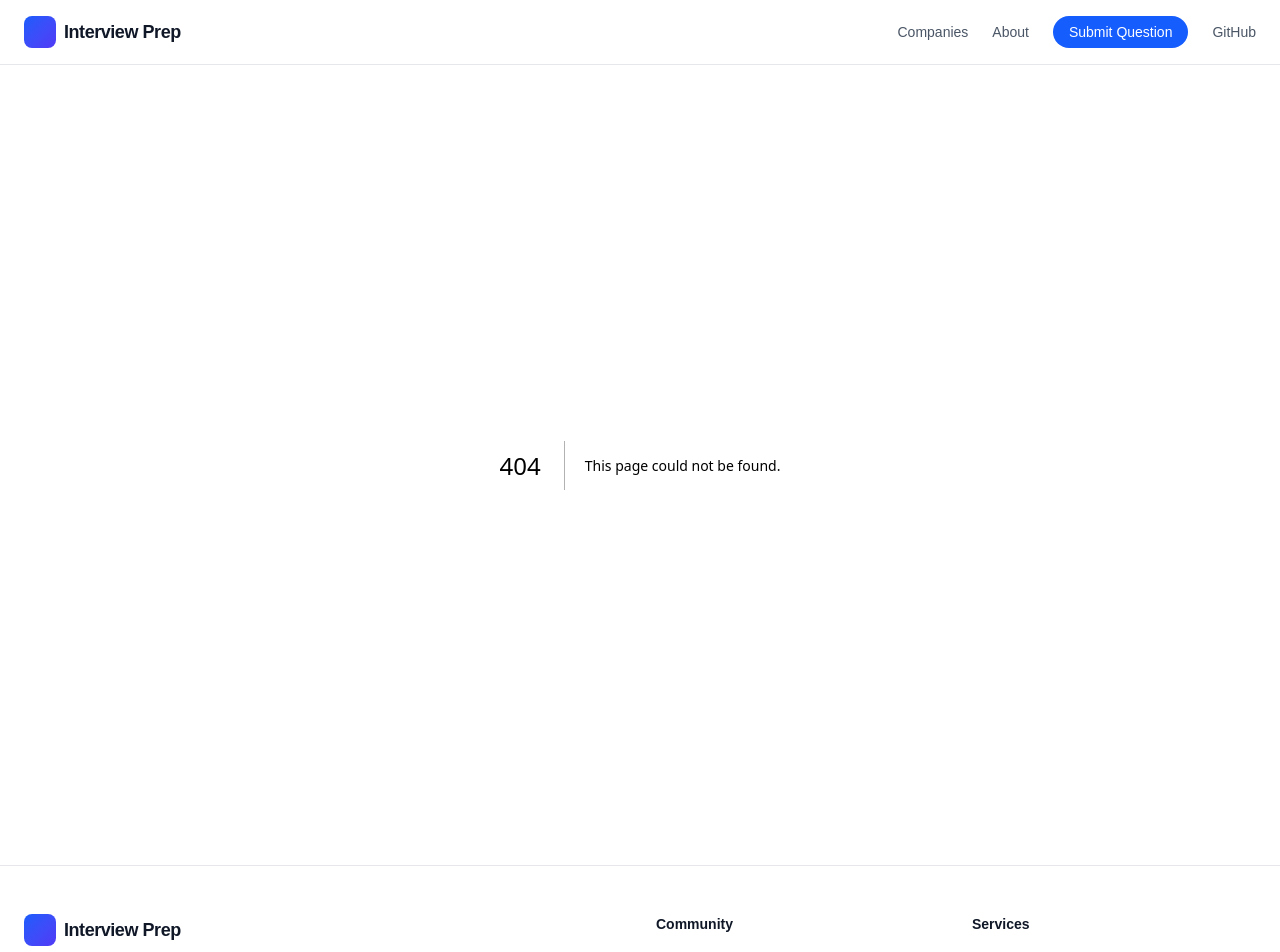
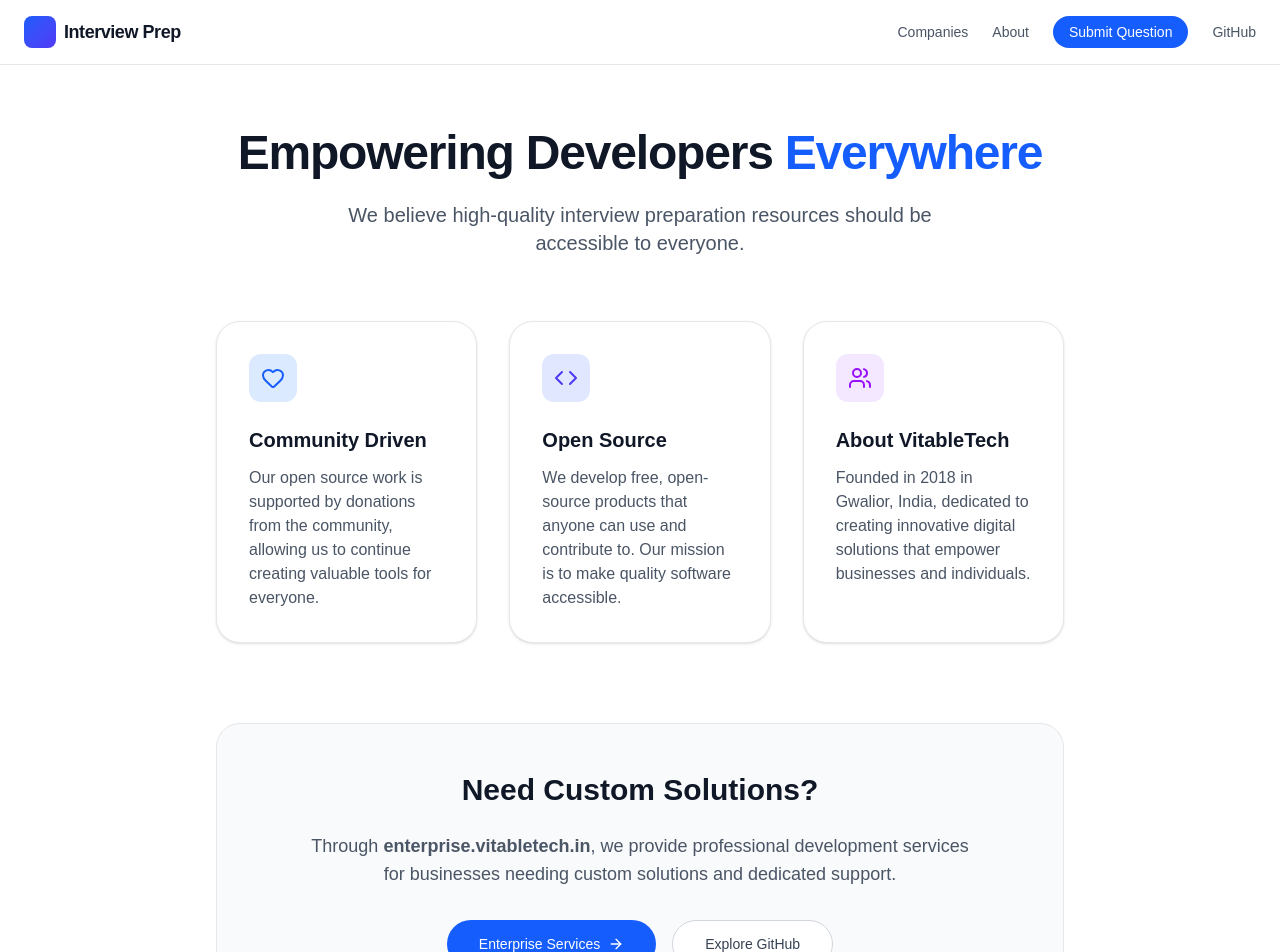
Before and after one commit to vitabletech/Interview-Questions-Collection, a Next.js app: page /about in a window 1280 px wide. Before the commit this address had no page. Shown: the top 952 px of the page. Built offline with nearby package versions, Linux system fonts and the light colour scheme.

Commit message:
feat: add about page

```diff
--- /dev/null
+++ b/src/app/about/page.tsx
@@ -0,0 +1,81 @@
+import Link from "next/link";
+import { ArrowRight, Code, Heart, Users } from "lucide-react";
+
+export const metadata = {
+  title: "About VitableTech | Interview Prep",
+  description: "Learn about VitableTech, our mission to create open-source tools, and our commitment to the developer community.",
+};
+
+export default function AboutPage() {
+  return (
+    <div className="container mx-auto px-4 py-16 md:px-6 max-w-4xl">
+      <div className="text-center mb-16">
+        <h1 className="text-4xl font-extrabold tracking-tight text-gray-900 dark:text-gray-50 sm:text-5xl mb-6">
+          Empowering Developers <span className="text-blue-600">Everywhere</span>
+        </h1>
+        <p className="text-xl text-gray-600 dark:text-gray-300 max-w-2xl mx-auto">
+          We believe high-quality interview preparation resources should be accessible to everyone.
+        </p>
+      </div>
+
+      <div className="grid gap-8 md:grid-cols-2 lg:grid-cols-3 mb-20">
+        <div className="p-8 rounded-3xl bg-white dark:bg-gray-900 border border-gray-200 dark:border-gray-800 shadow-sm">
+          <div className="h-12 w-12 rounded-xl bg-blue-100 dark:bg-blue-900/30 text-blue-600 dark:text-blue-400 flex items-center justify-center mb-6">
+            <Heart size={24} />
+          </div>
+          <h3 className="text-xl font-bold text-gray-900 dark:text-white mb-3">Community Driven</h3>
+          <p className="text-gray-600 dark:text-gray-400">
+             Our open source work is supported by donations from the community, allowing us to continue creating valuable tools for everyone.
+          </p>
+        </div>
+
+        <div className="p-8 rounded-3xl bg-white dark:bg-gray-900 border border-gray-200 dark:border-gray-800 shadow-sm">
+          <div className="h-12 w-12 rounded-xl bg-indigo-100 dark:bg-indigo-900/30 text-indigo-600 dark:text-indigo-400 flex items-center justify-center mb-6">
+            <Code size={24} />
+          </div>
+          <h3 className="text-xl font-bold text-gray-900 dark:text-white mb-3">Open Source</h3>
+          <p className="text-gray-600 dark:text-gray-400">
+            We develop free, open-source products that anyone can use and contribute to. Our mission is to make quality software accessible.
+          </p>
+        </div>
+
+        <div className="p-8 rounded-3xl bg-white dark:bg-gray-900 border border-gray-200 dark:border-gray-800 shadow-sm md:col-span-2 lg:col-span-1">
+          <div className="h-12 w-12 rounded-xl bg-purple-100 dark:bg-purple-900/30 text-purple-600 dark:text-purple-400 flex items-center justify-center mb-6">
+            <Users size={24} />
+          </div>
+          <h3 className="text-xl font-bold text-gray-900 dark:text-white mb-3">About VitableTech</h3>
+          <p className="text-gray-600 dark:text-gray-400">
+            Founded in 2018 in Gwalior, India, dedicated to creating innovative digital solutions that empower businesses and individuals.
+          </p>
+        </div>
+      </div>
+
+      <div className="bg-gray-50 dark:bg-gray-900/50 rounded-3xl p-8 md:p-12 text-center border border-gray-200 dark:border-gray-800">
+        <h2 className="text-3xl font-bold text-gray-900 dark:text-white mb-6">
+           Need Custom Solutions?
+        </h2>
+        <p className="text-lg text-gray-600 dark:text-gray-300 mb-8 max-w-2xl mx-auto">
+          Through <strong>enterprise.vitabletech.in</strong>, we provide professional development services for businesses needing custom solutions and dedicated support.
+        </p>
+        <div className="flex flex-col sm:flex-row items-center justify-center gap-4">
+           <a
+             href="https://enterprise.vitabletech.in"
+             target="_blank"
+             rel="noreferrer"
+             className="inline-flex h-12 items-center justify-center rounded-full bg-blue-600 px-8 text-sm font-medium text-white transition-colors hover:bg-blue-700 focus:outline-none focus:ring-2 focus:ring-blue-500 focus:ring-offset-2"
+           >
+             Enterprise Services <ArrowRight className="ml-2 h-4 w-4" />
+           </a>
+           <a
+             href="https://github.com/vitabletech"
+             target="_blank"
+             rel="noreferrer"
+             className="inline-flex h-12 items-center justify-center rounded-full border border-gray-300 dark:border-gray-700 bg-white dark:bg-gray-800 px-8 text-sm font-medium text-gray-700 dark:text-gray-200 transition-colors hover:bg-gray-50 dark:hover:bg-gray-950 focus:outline-none focus:ring-2 focus:ring-gray-500 focus:ring-offset-2"
+           >
+             Explore GitHub
+           </a>
+        </div>
+      </div>
+    </div>
+  );
+}
```
